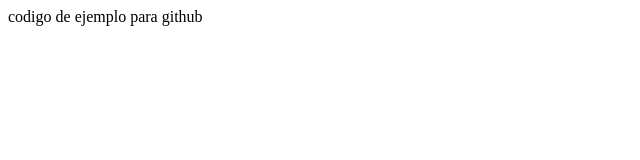
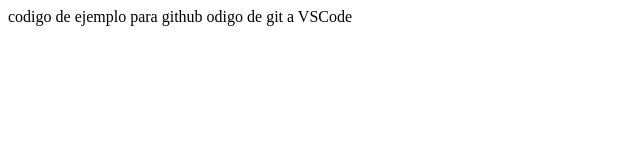
Before and after one commit to valevallella9/git1, a plain HTML site: page index.html in a window 1280 px wide. Shown: the whole page, without its empty margins (0-640 px from the left). Drawn offline with Linux system fonts and the light colour scheme.

Commit message:
Update index.html

```diff
--- a/index.html
+++ b/index.html
@@ -7,5 +7,7 @@
 </head>
 <body>
     codigo de ejemplo para github
+
+    odigo de git a VSCode
 </body>
 </html>
```
